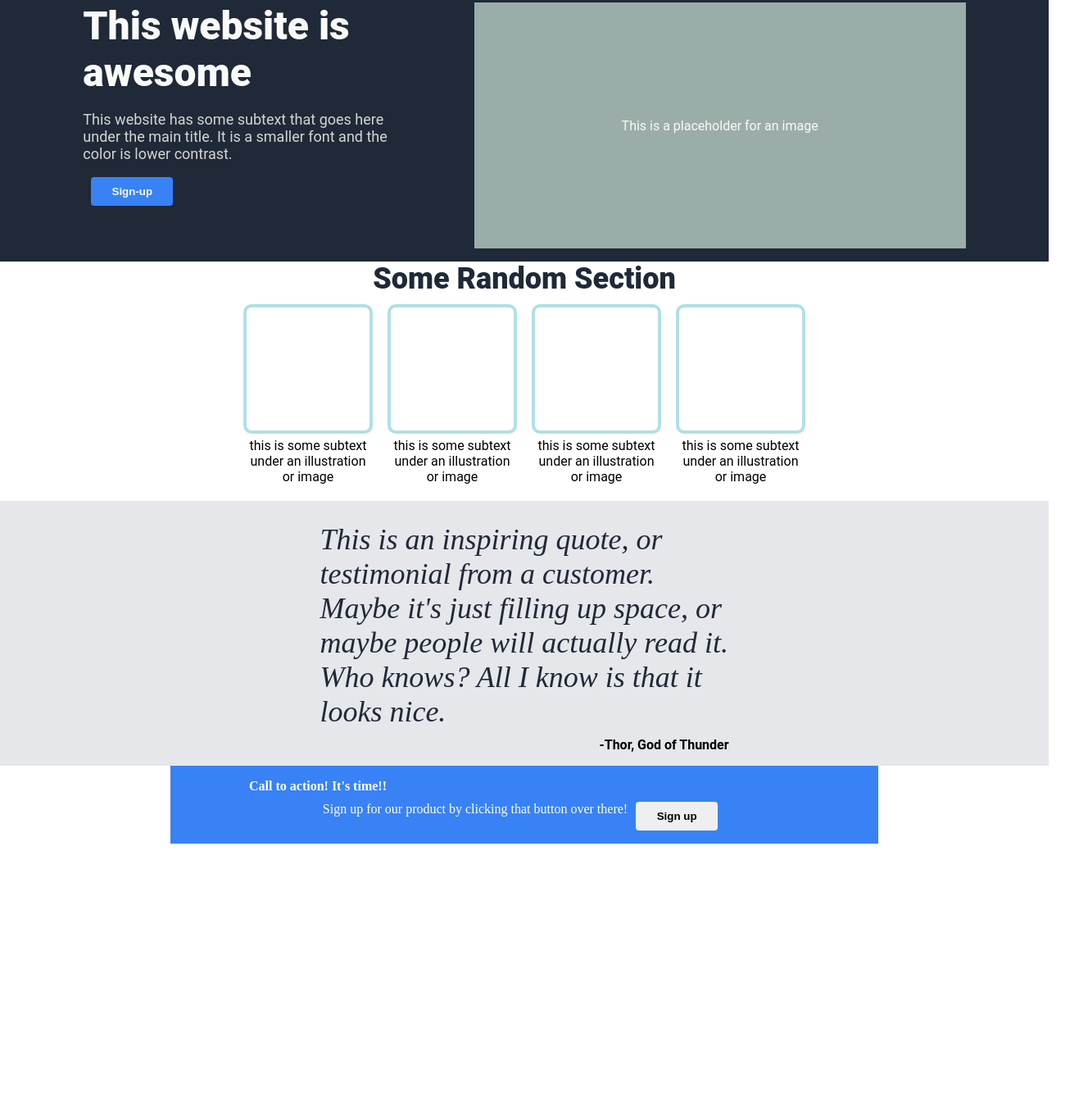
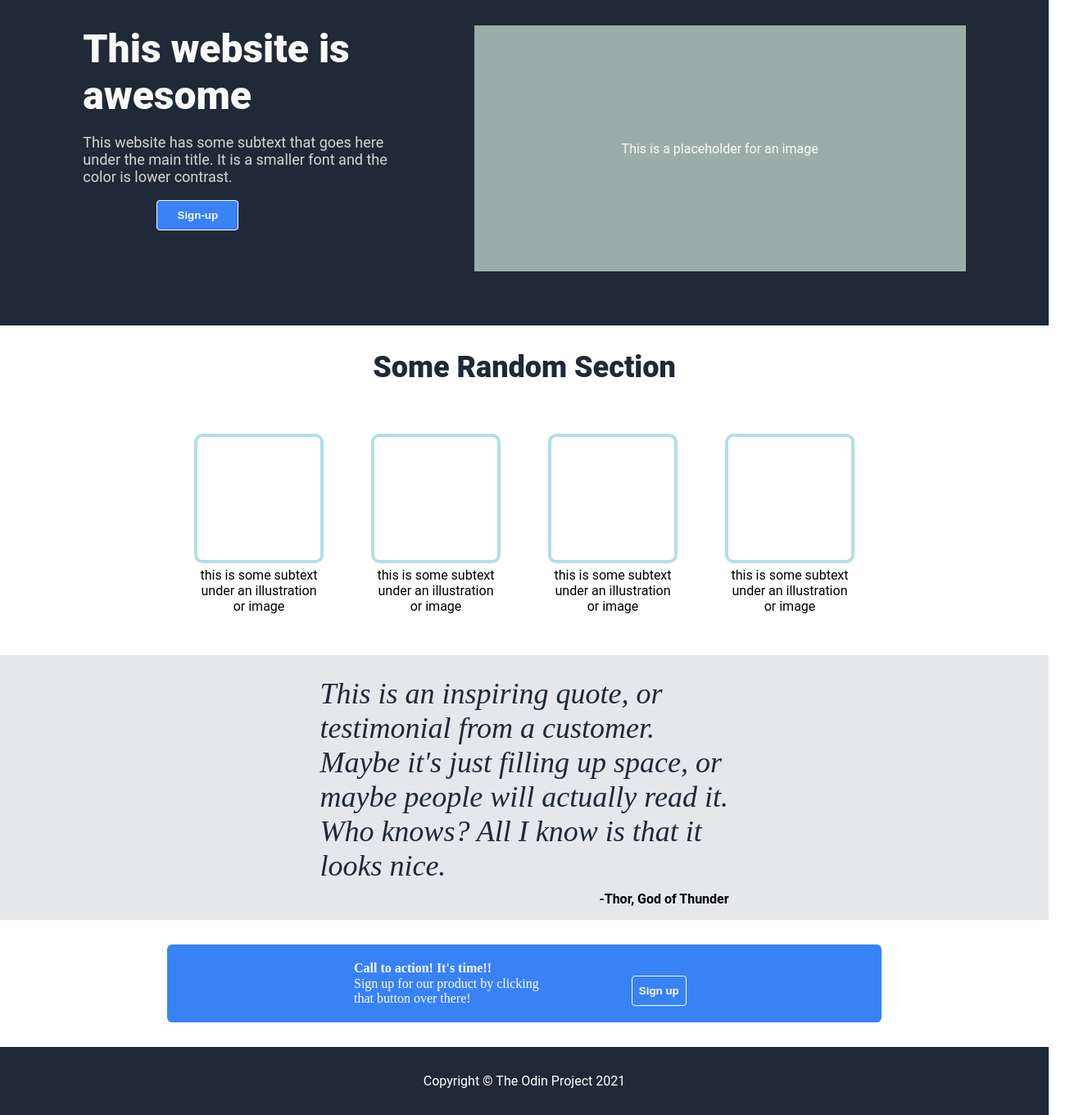
Before and after one commit to still-seeker/landing-page, a plain HTML site: page index.html in a window 1280 px wide. Shown: the part 73-1433 px from the top of the page at 82% size, 1328 px wide, since content can reach past the window. Before the commit the page ends 1102 px from the top, so only its background shows below. Drawn offline with Linux system fonts and the light colour scheme.

Commit message:
Finnish landpage styling

```diff
--- a/index.html
+++ b/index.html
@@ -68,5 +68,9 @@
                 <button class="sign-up2">Sign up</button>
             </div>
         </div>
+
+        <div class="footer">
+            Copyright © The Odin Project 2021
+        </div>
     </body>
 </html>
--- a/styles.css
+++ b/styles.css
@@ -1,8 +1,11 @@
 html, .body {
-    height: 100%;
+    height: 100vh;
     position: relative;
     margin: 0;
     padding: 0;
+    display: flex;
+    flex-direction: column;
+    gap: 30px;
 }
 
 .header {
@@ -17,9 +20,11 @@ html, .body {
     display: flex;
     align-items: center;
     justify-content: space-around;
-    padding: 16px 24px;
-    margin: auto;
+    margin-bottom: 50px;
+    margin-top: 10px;
     width: 100%;
+    gap: 44px;
+    flex: 1;
 }
 
 .logo{
@@ -50,6 +55,7 @@ a{
     justify-content: space-evenly;
     align-items: center;
     padding: 16px 24px;
+    margin-bottom: 50px;
 }
 
 .hero{
@@ -126,7 +132,7 @@ button{
     justify-content: center;
     align-items: center;
     gap: 5px;
-    margin-bottom: 20px;
+    margin: 20px;
 }
 
 .caption {
@@ -166,19 +172,35 @@ button{
     justify-content: center;
     color: white;
     background-color: #3882F6;
+    border-radius: 6px;
     width: 65%;
-    padding: 16px;
+    padding: 20px;
     margin: auto;
-    gap: 10px;
 }
 
 .action-text {
     font-weight: 600;
-    align-self: flex-start;
-    margin-left: 80px;
+    width: 50%;
 }
 
 .product-text {
     display: flex;
     justify-content: space-between;
+    align-items: center;
+    width: 50%;
 }
+
+.sign-up2, button{
+    background-color: #3882F6;
+    color: white;
+    border: 1px solid white;
+    margin-left: 90px;
+}
+ .footer {
+    text-align: center;
+    color: white;
+    background-color: #1F2937;
+    padding: 32px;
+    font-weight: 400;
+    font-family: 'Roboto', sans-serif;
+ }
```
